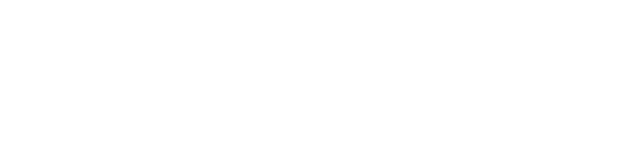
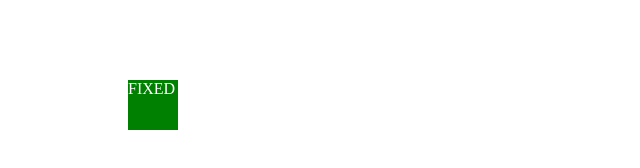
Before and after one commit to Matej-Basta/Transitions-Transformations, a plain HTML site: page index.html in a window 1280 px wide. Shown: the whole page, without its empty margins (0-640 px from the left). Drawn offline with Linux system fonts and the light colour scheme.

Commit message:
Preparation from the classes

```diff
--- a/index.html
+++ b/index.html
@@ -8,5 +8,7 @@
     <link rel="stylesheet" href="style.css" />
     <title>Document</title>
   </head>
-  <body></body>
+  <body>
+    <div id="exercise_fixed_box">FIXED</div>
+  </body>
 </html>
--- a/style.css
+++ b/style.css
@@ -0,0 +1,9 @@
+#exercise_fixed_box {
+  position: fixed;
+  left: 10%;
+  top: 10%;
+  height: 50px;
+  width: 50px;
+  background-color: green;
+  color: white;
+}
```
